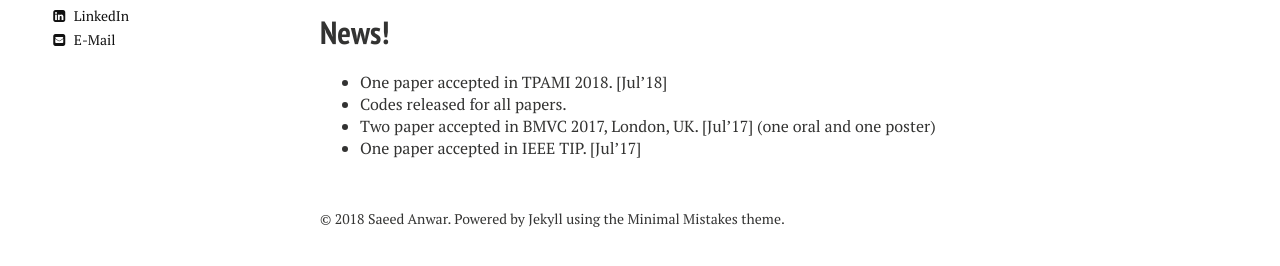
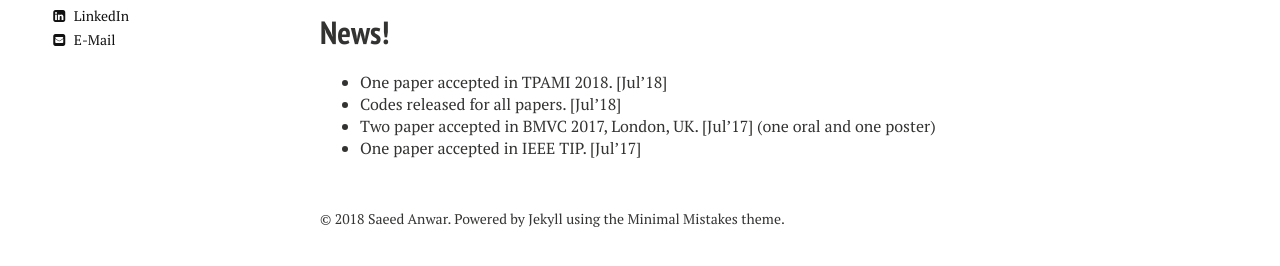
Before and after one commit to saeed-anwar/saeed-anwar.github.io, a Jekyll site: the page built from index.md, in a window 1280 px wide. Shown: the part 562-828 px from the top of the page. Built offline with Jekyll 4.4.1, drawn with Linux system fonts in a browser that asks for light colours; nearby versions of some CDN libraries.

Commit message:
index update with dates

```diff
--- a/index.md
+++ b/index.md
@@ -12,6 +12,6 @@ Previosuly, I completed my MS in Computer Vision and Robotics from [The Heriot W
 
 # News!
 * One paper accepted in TPAMI 2018. [Jul'18]
-* Codes released for all papers.
+* Codes released for all papers. [Jul'18]
 * Two paper accepted in BMVC 2017, London, UK. [Jul'17] (one oral and one poster)
 * One paper accepted in IEEE TIP. [Jul'17]
```
